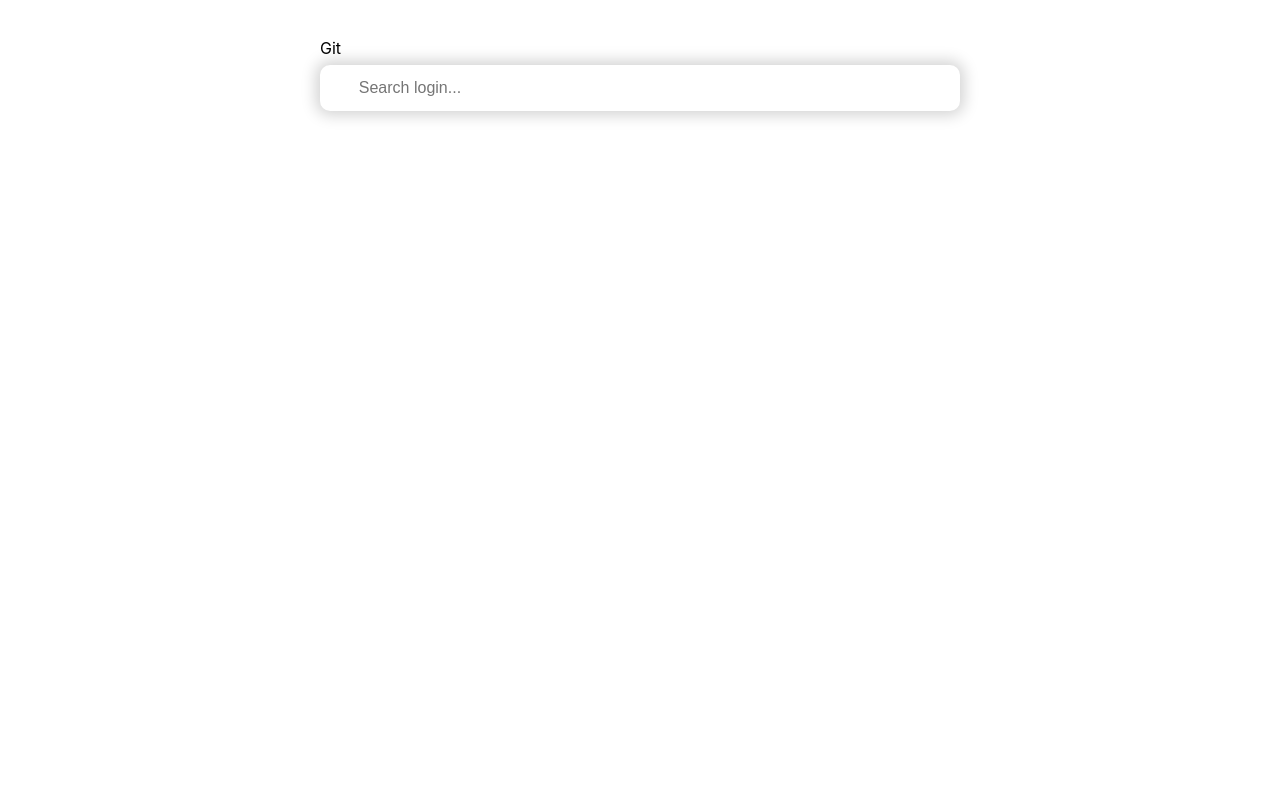
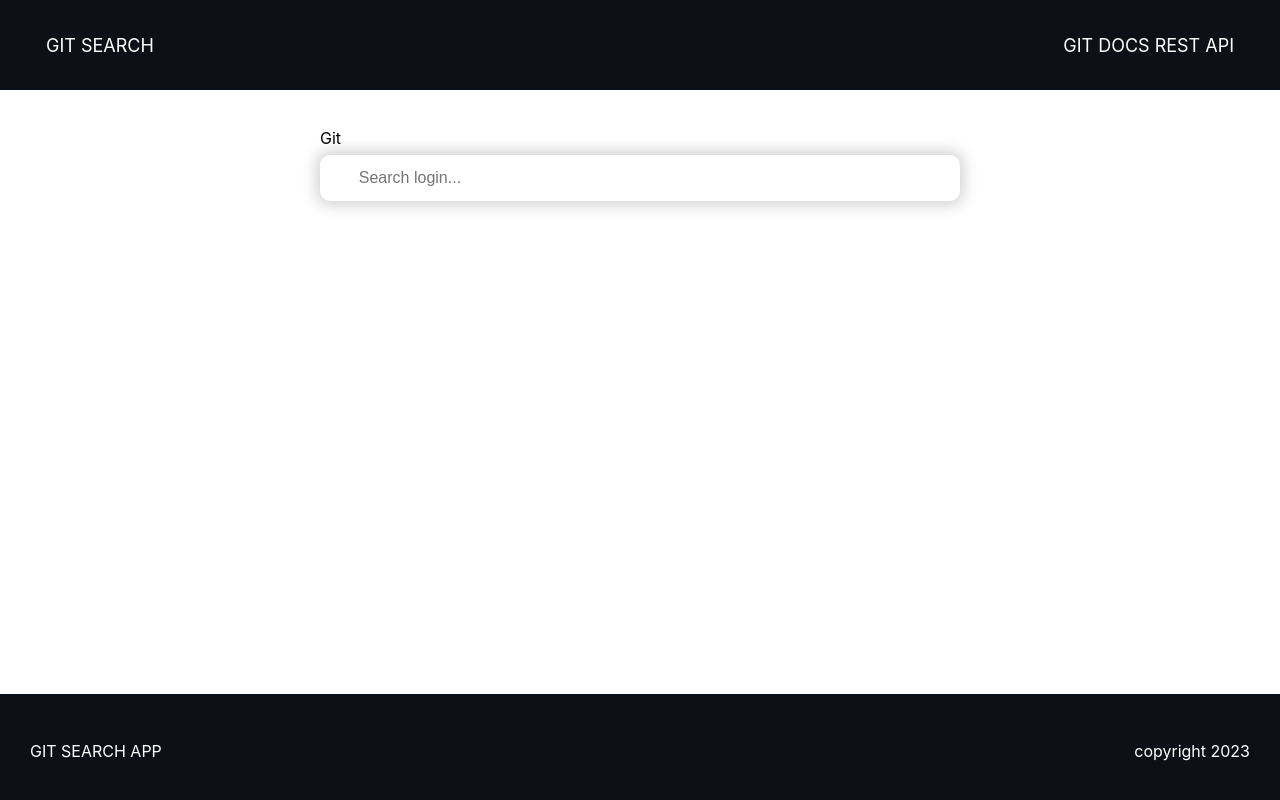
Before and after one commit to SORQ1NGG/search, a Vue app: page / in a window 1280 px wide. Built offline with nearby package versions, Linux system fonts and the light colour scheme.

Commit message:
chore: added header and footer in layout

```diff
--- a/src/components/layouts/DefaultLayout/index.vue
+++ b/src/components/layouts/DefaultLayout/index.vue
@@ -4,6 +4,13 @@ export default {
 };
 </script>
 
+<script setup>
+import HeaderSection from '@/components/HeaderSection/index.vue';
+import FooterSection from '@/components/FooterSection/index.vue';
+</script>
+
 <template>
+    <HeaderSection />
     <slot />
+    <FooterSection />
 </template>
```
